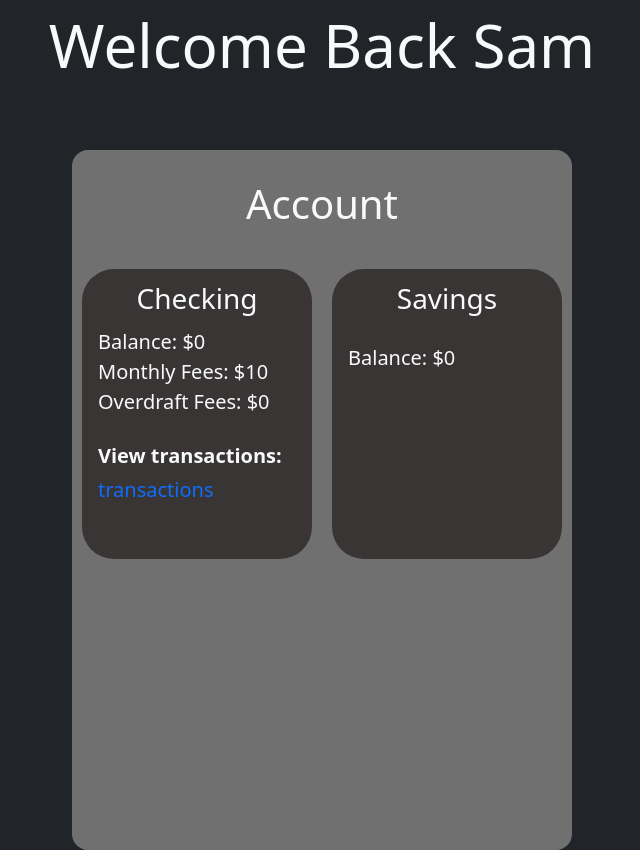
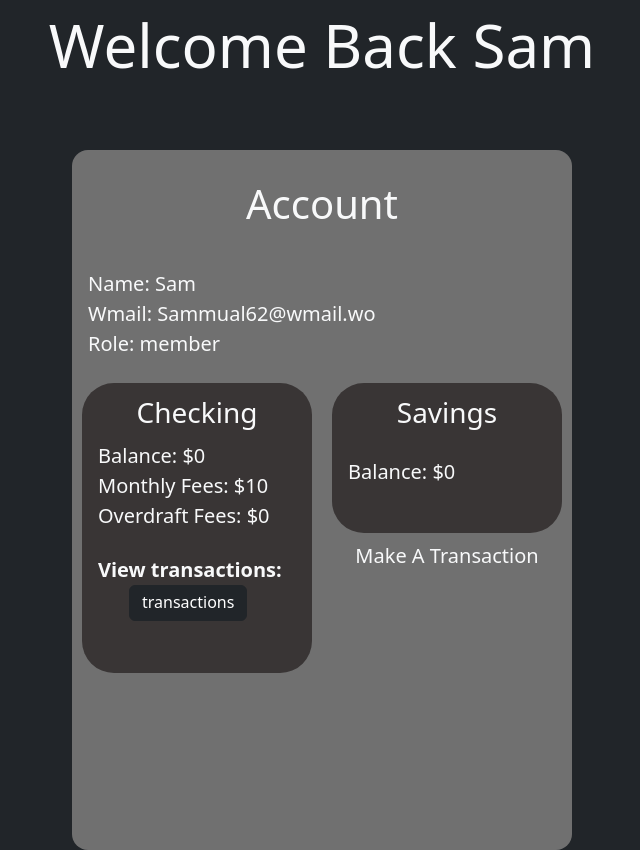
Before and after one commit to woniw/woniw_credit, a Flask app: page /info_page in a window 1280 px wide. Shown: the whole page, without its empty margins (318-958 px from the left). Run offline with Flask 3, Linux system fonts and the light colour scheme.

Commit message:
new transaction page is being made

```diff
--- a/app.py
+++ b/app.py
@@ -14,7 +14,7 @@ from data.variables import bright_magenta
 print(f"LOG: {data}")
 app = Flask(__name__)
 
-# FINISHED
+#TODO  ----- COMPELTE -----
 @app.route('/', methods=["GET", "POST"])
 def index():
     username = None
@@ -51,15 +51,22 @@ def index():
                 return render_template("index.html", invalid_password_message=invalid_password_message)
     return render_template('index.html')
 
+#TODO  ----- COMPELTE -----
 @app.route('/info_page')
 def info_page():
+    #? user info
     username = data['current_login']['username']
     password = data['current_login']['password']
+    wmail = data['users'][username]['important']['Wmail']
+    role = data['users'][username]['important']['role']
 
+    #? Checking info
     user_balance_checking = data['users'][username]['balance_info']['checking']['balance']
     user_balance_monthly_fees = data['users'][username]['balance_info']['checking']['fees']
-    user_balance_savings = data['users'][username]['balance_info']['savings']
     overdraft_fees = data['users'][username]['balance_info']['checking']['overdraft_fees']
+
+    #? Savings info
+    user_balance_savings = data['users'][username]['balance_info']['savings']['balance']
 
     print("")
     print("")
@@ -78,8 +85,21 @@ def info_page():
         checking=user_balance_checking,
         savings=user_balance_savings,
         monthly_fees=user_balance_monthly_fees,
-        overdraft=overdraft_fees
+        overdraft=overdraft_fees,
+        wmail=wmail,
+        role=role
         )
+
+#! ------ NEED TO FINISH ------
+@app.route('/transactions_page')
+def transactions_page():
+    return render_template("transaction_page.html")
+
+#TODO  ----- COMPELTE -----
+@app.route('/redirect_to_transaction_page')
+def redirect_to_transaction_page():
+    return redirect(url_for('transactions_page'))
+
 
 if __name__ == "__main__":
     app.run(debug=True)
--- a/data/data.json
+++ b/data/data.json
@@ -9,7 +9,7 @@
                 "password": "CatsAreBetterThanDogs#1",
                 "role": "member",
                 "permission_level": "regular",
-                "Wmail": "Sammual62@Wmail.wi"
+                "Wmail": "Sammual62@wmail.wo"
             },
             "balance_info": {
                 "checking": {
@@ -19,10 +19,8 @@
                     "transactions": {}
                 },
                 "savings": {
-                    "balance": 0,
-                    "transactions": {}
-                },
-                "debt": 0
+                    "balance": 0
+                }
             }
         }
     }
--- /dev/null
+++ b/static_py/redirection.py
@@ -0,0 +1 @@
+from flask import Flask, render_template, request, jsonify, url_for, redirect
--- a/templates/information_page.html
+++ b/templates/information_page.html
@@ -30,7 +30,7 @@
         }
         .savings_account_background{
             background-color: rgb(57, 53, 53);
-            height: 290px;
+            height: 150px;
             width: 230px;
         }
         .account_label_to_checking_backgroung_gap{
@@ -39,6 +39,13 @@
         .checking_to_savings_gap{
             width: 20px;
         }
+        .transactions_link_div{
+            padding-left: 47px;
+        }
+        .make_transaction_label{
+            margin-top: 38px;
+        }
+
 
     </style>
     <div class="main_text_to_background_gap"></div>
@@ -51,8 +58,14 @@
 
             <div class="account_label_to_checking_backgroung_gap"></div>
 
+            <div class="account_info_div ms-3">
+                <label class="text text-light fs-5">Name: {{username}}</label><br>
+                <label class="text text-light fs-5">Wmail: {{wmail}}</label><br>
+                <label class="text text-light fs-5">Role: {{role}}</label>
+
+            </div>
+            <br>
             <div class="center d-flex justify-content-center">
-
                 <div class="checking_account_background rounded-5">
                     <div class="checking_account_main_label d-flex justify-content-center">
                         <label class="fs-3 text-light p-2">Checking</label>
@@ -70,9 +83,9 @@
                         </div>
 
                         <div class="transactions_link_div">
-                            <a href="">
-                                <label class="text-primary fs-5 ps-3 pt-1 ">transactions</label>
-                            </a>
+                            <form action="{{url_for('redirect_to_transaction_page')}}">
+                                <button class="btn btn-dark fs-6 pt-1 ">transactions</button>
+                            </form>
                         </div>
 
                     </div>
@@ -88,8 +101,22 @@
                     <div class="info_div">
                         <label class="fs-5 text-light p-3">Balance: ${{checking}}</label>
                     </div>
+
+
+
+
+                    <div class="make_transaction_div d-flex justify-content-center">
+                        <div class="make_transaction_label">
+                            <label class="fs-5 text text-light">Make A Transaction</label>
+                        </div>
+                    </div>
+
                 </div>
+
+
+
             </div>
+
 
 
         </div>
```
Also changed, not shown: templates/transaction_page.html (added, +12 -0 lines).
